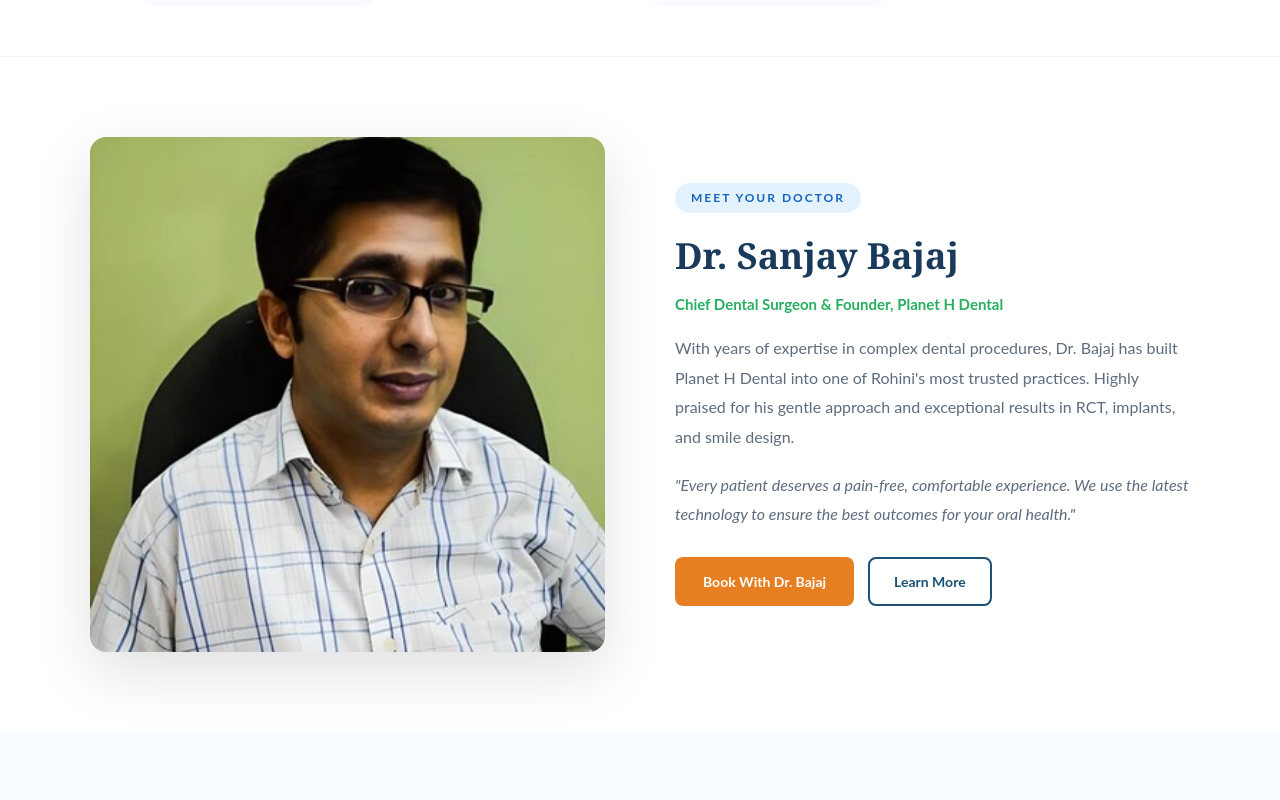
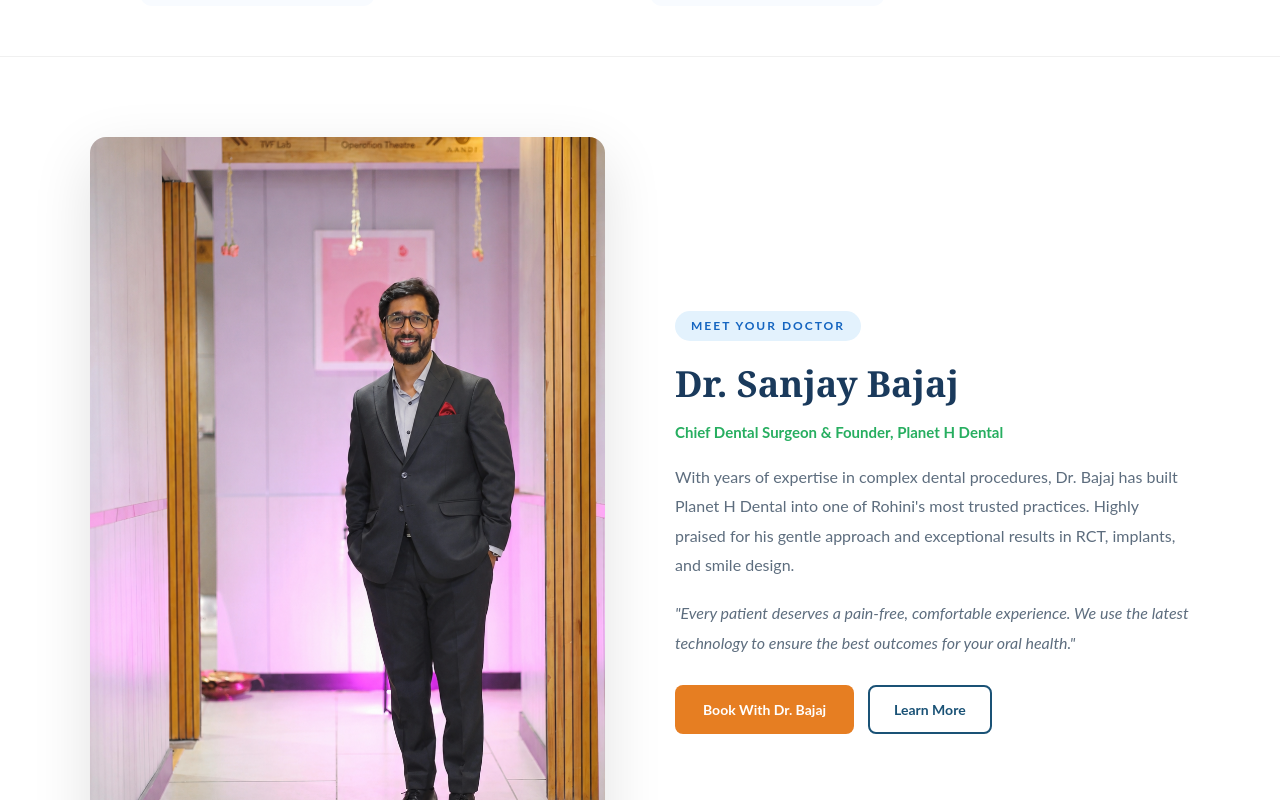
Before and after one commit to pc1982-prog/Dentists-websites, a React app in the folder Frontend/: page / in a window 1280 px wide. Shown: the part 900-1700 px from the top of the page. Built offline with nearby package versions, Linux system fonts and the light colour scheme; the HTML template or start-up script is replaced by a standard one.

Commit message:
updated code

```diff
--- a/Frontend/src/pages/AboutPage.jsx
+++ b/Frontend/src/pages/AboutPage.jsx
@@ -85,7 +85,7 @@ const AboutPage = () => {
         <div style={{ maxWidth: 1100, margin: "0 auto", display: "grid", gridTemplateColumns: "1fr 1fr", gap: 70, alignItems: "center" }} className="story-grid">
           <div>
             <img
-              src="/dr-sanjay-bajaj-rohini-sector-18-delhi-dentists-xu5c1v-250.jpg"
+              src="/ChatGPT Image Jun 1, 2026, 12_40_59 PM.png"
               alt="Dr. Sanjay Bajaj"
               style={{ width: "100%", borderRadius: 16, boxShadow: "0 20px 60px rgba(0,0,0,0.12)" }}
               onError={e => { e.target.src = {DoctorImage}; }}
--- a/Frontend/src/pages/HomePage.jsx
+++ b/Frontend/src/pages/HomePage.jsx
@@ -122,7 +122,7 @@ const HomePage = () => {
         <div style={{ maxWidth: 1100, margin: "0 auto", display: "grid", gridTemplateColumns: "1fr 1fr", gap: 70, alignItems: "center", opacity: drInView ? 1 : 0, transform: drInView ? "translateY(0)" : "translateY(30px)", transition: "all 0.7s ease" }} className="dr-grid">
           <div>
             <img
-              src="/dr-sanjay-bajaj-rohini-sector-18-delhi-dentists-xu5c1v-250.jpg"
+              src="/ChatGPT Image Jun 1, 2026, 12_40_59 PM.png"
               alt="Dr. Sanjay Bajaj"
               style={{ width: "100%", borderRadius: 16, boxShadow: "0 20px 60px rgba(0,0,0,0.12)" }}
               onError={e => { e.target.src = {DoctorImage}; }}
```
Also changed, not shown: Frontend/public/ChatGPT Image Jun 1, 2026, 12_40_59 PM.png (added).
